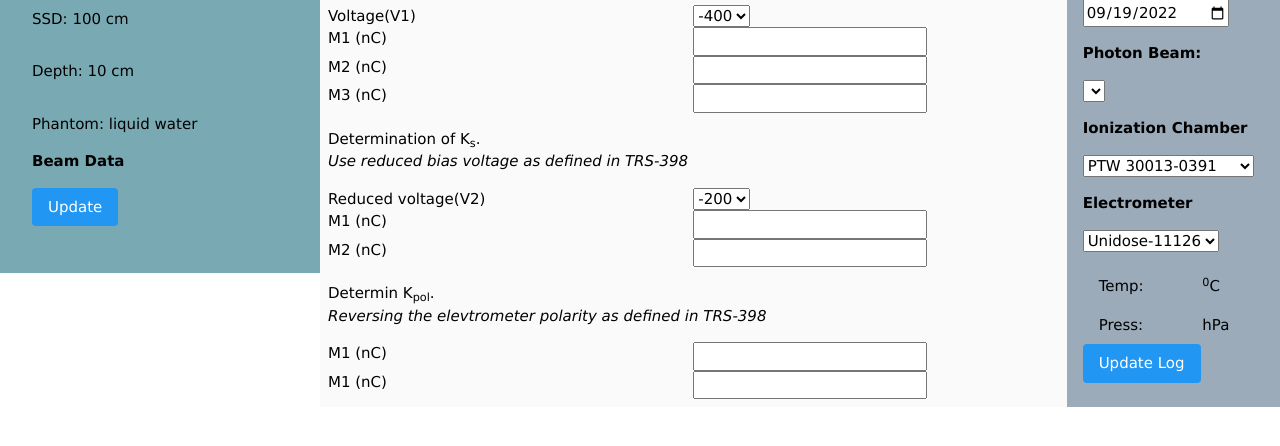
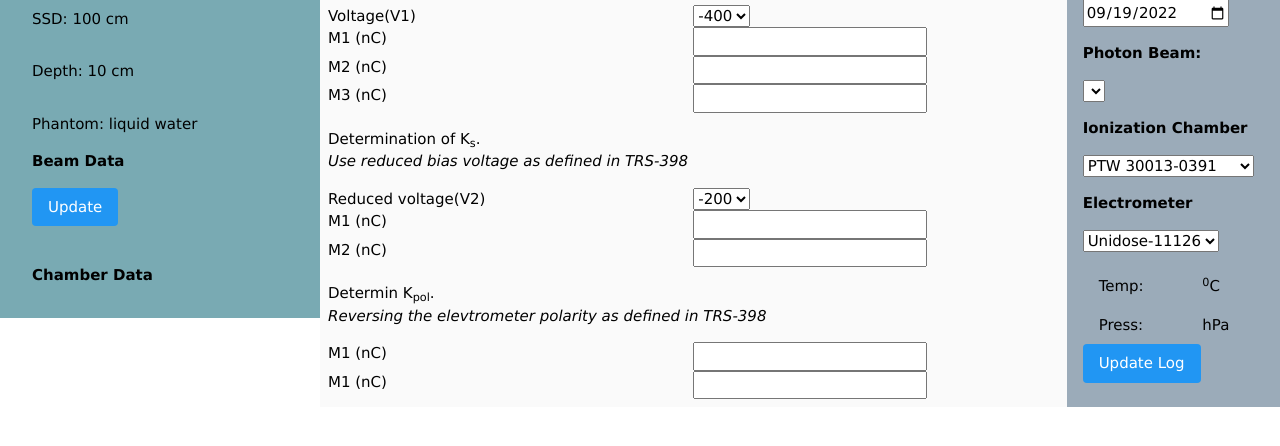
Before and after one commit to nkosie18/work_app, a Flask app: template app/templates/trs398.html in a window 1280 px wide. Shown: the part 133-579 px from the top of the page. Run offline with Flask 2, Linux system fonts and the light colour scheme; the template is opened without the code that fills it: values that come from a table or form of the project are taken from there, others are empty; parts of the project's set-up code (start-up, migrations or seed data) failed here and were passed over; some libraries are stand-ins or nearby versions.

Commit message:
TRS398 working on it friday

```diff
--- a/app/static/scripts/trs398.js
+++ b/app/static/scripts/trs398.js
@@ -52,6 +52,42 @@ $(document).ready(function () {
 
       success: function (data) {
         if (data.success) {
+          $("#beam_data_table").html(
+            `
+            <tr>
+              <td><b>Date Measured :</b></td>
+              <td>${data.beam_data.date}</td>
+            </tr>
+            <tr>
+              <td><b>TPR<sub>20,10</sub> :</b></td>
+              <td>${data.beam_data.tpr2010}</td>
+            </tr>
+            <tr>
+              <td><b>K<sub>Q,Q0</sub> :</b></td>
+              <td>${data.beam_data.k_corr}</td>
+            </tr>
+            `
+          );
+          $("#chamber_data_table").html(
+            `
+            <tr>
+              <td><b>Date Calibrated :</b></td>
+              <td>${data.chamber_data.date}</td>
+            </tr>
+            <tr>
+              <td><b>Calibration Lab :</b></td>
+              <td>${data.chamber_data.lab}</td>
+            </tr>
+            <tr>
+              <td><b>Calibration Energy :</b></td>
+              <td>${data.chamber_data.energy}</td>
+            </tr>
+            <tr>
+              <td><b>N<sub>DW</sub> :</b></td>
+              <td>${data.chamber_data.ndw} Gy/nC</td>
+            </tr>
+            `
+          );
         }
       },
     });
--- a/app/templates/trs398.html
+++ b/app/templates/trs398.html
@@ -31,10 +31,22 @@
 
         <div class="w3-row">
           <b>Beam Data </b>
+          <br>
+          <table class="w3-table-all" id="beam_data_table">
+
+          </table>
 
           <p>
             <button class="w3-button w3-round w3-blue" id="beam_data"> Update </button>
           </p>
+        </div>
+        <br>
+        <div class="w3-row">
+          <b>Chamber Data</b>
+          <br>
+          <table id="chamber_data_table" class="w3-table-all">
+
+          </table>
         </div>
 
         </div>
--- a/app/trs398/forms.py
+++ b/app/trs398/forms.py
@@ -7,7 +7,7 @@ from wtforms.validators import DataRequired, ValidationError
 
 class TRS398_photonsForm(FlaskForm):
     date = DateField('Date', validators=[DataRequired()], default = datetime.now().date())
-    chamber = SelectField('Ionization Chamber', choices=['PTW 30013-0391', 'PTW 30013-011795', 'PTW 30013-011794', 'PTW 30013-0390'])
+    chamber = SelectField('Ionization Chamber', choices=['PTW 30013-0391','PTW 30013-0390', 'PTW 30013-011795', 'PTW 30013-011794'])
     electrometer = SelectField('Electrometer', choices=['Unidose-11126', 'BEAM-SCAN','OTHER'])
     bias_voltage1 = SelectField('Voltage(V1)', choices=[-400, -300, -200, -150, -100, 0, +400, +300, +200, +150, +100])
     m11_reading = FloatField('M1 (nC)', validators=[DataRequired()])
```
Also changed, not shown: app/trs398/views.py (+8 -4 lines).
